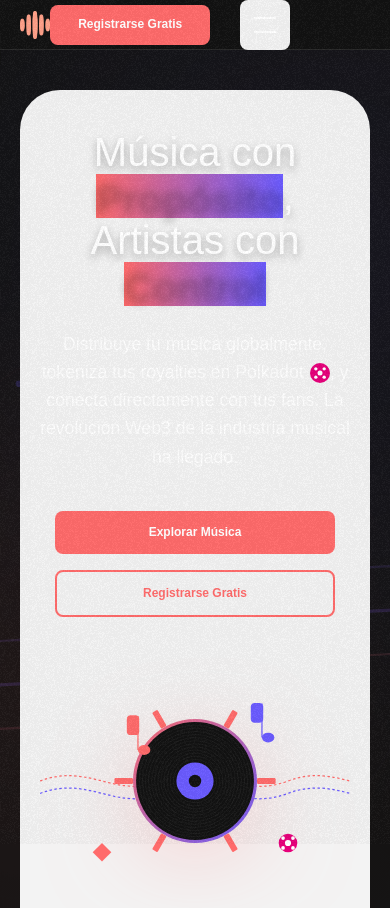
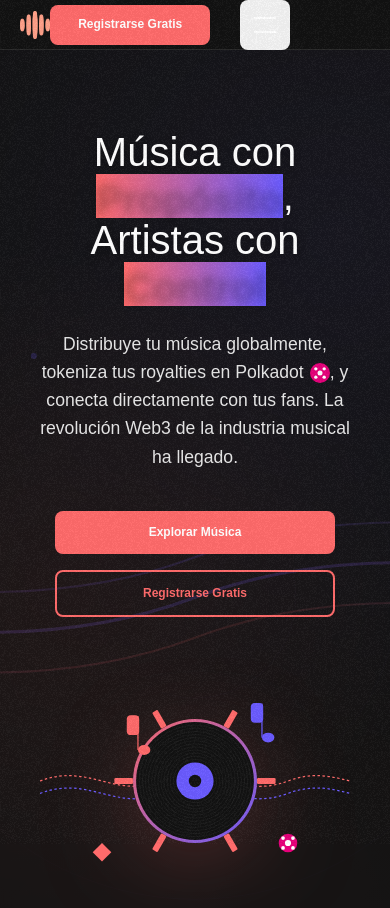
Before and after one commit to ALTOBYSUALS/hakatone_lading, a plain HTML site: page index.html in a window 390 px wide. Shown: the top 908 px of the page. Drawn offline with nearby package versions, Linux system fonts and the light colour scheme; a script that the page names is missing.

Commit message:
Fix hero content distribution: Override Webflow CSS completely with specific selectors

```diff
--- a/css/sonar-styles.css
+++ b/css/sonar-styles.css
@@ -157,7 +157,7 @@
   100% { background-position: 0% 50%; }
 }
 
-/* SECCIÓN HERO AJUSTADA */
+/* SECCIÓN HERO - SOBRESCRIBIR WEBFLOW COMPLETAMENTE */
 .hero-section {
   background-color: var(--color-dark) !important;
   position: relative;
@@ -167,6 +167,8 @@
   display: flex;
   align-items: center;
   margin-top: 0 !important;
+  padding-top: 60px !important;
+  padding-bottom: 40px !important;
 }
 
 /* Fondo animado mejorado */
@@ -204,36 +206,58 @@
   }
 }
 
-.hero-content-wrap {
-  position: relative;
-  z-index: 2;
-  display: flex;
-  flex-wrap: wrap;
-  justify-content: space-between;
-  align-items: center;
-  width: 100%;
+/* HERO CONTENT - SOBRESCRIBIR WEBFLOW COMPLETAMENTE */
+.hero-section .hero-content-wrap {
+  position: relative !important;
+  z-index: 2 !important;
+  display: flex !important;
+  flex-wrap: wrap !important;
+  justify-content: space-between !important;
+  align-items: center !important;
+  width: 100% !important;
+  background-color: transparent !important;
+  border-radius: 0 !important;
+  min-height: auto !important;
+  padding: 0 !important;
+  margin: 0 !important;
+  mix-blend-mode: normal !important;
+  background-clip: border-box !important;
+  -webkit-text-fill-color: inherit !important;
+  opacity: 1 !important;
+  overflow: visible !important;
 }
 
-.hero-text-wrap {
-  width: 55%;
-  padding-right: 40px;
+.hero-section .hero-text-wrap {
+  width: 55% !important;
+  padding-right: 40px !important;
+  max-width: none !important;
+  margin-right: 0 !important;
+  position: relative !important;
+  background-color: transparent !important;
+  border-radius: 0 !important;
+  padding-top: 0 !important;
+  padding-bottom: 0 !important;
+  padding-left: 0 !important;
+  box-sizing: border-box !important;
+  cursor: default !important;
+  object-fit: fill !important;
 }
 
-.hero-image-wrap {
-  width: 45%;
-  display: flex;
-  justify-content: center;
-  align-items: center;
+.hero-section .hero-image-wrap {
+  width: 45% !important;
+  display: flex !important;
+  justify-content: center !important;
+  align-items: center !important;
 }
 
-.hero-image {
-  max-width: 100%;
-  height: auto;
+.hero-section .hero-image {
+  max-width: 100% !important;
+  height: auto !important;
   transition: all 0.6s ease;
   filter: drop-shadow(0 20px 40px rgba(255, 107, 107, 0.2));
 }
 
-.hero-heading {
+.hero-section .hero-heading {
   font-size: 4rem !important;
   line-height: 1.1 !important;
   margin-bottom: 24px !important;
@@ -241,18 +265,21 @@
   text-shadow: 0 4px 8px rgba(0, 0, 0, 0.3);
 }
 
-.hero-paragraph {
+.hero-section .hero-paragraph {
   font-size: 1.3rem !important;
   line-height: 1.6 !important;
   margin-bottom: 40px !important;
   color: rgba(255, 255, 255, 0.9) !important;
-  max-width: 90%;
+  max-width: 90% !important;
 }
 
-.hero-buttons-wrap {
-  display: flex;
-  gap: 20px;
-  align-items: center;
+.hero-section .hero-buttons-wrap {
+  display: flex !important;
+  gap: 20px !important;
+  align-items: center !important;
+  justify-content: flex-start !important;
+  grid-column-gap: 20px !important;
+  grid-row-gap: 20px !important;
 }
 
 .polkadot-icon {
@@ -287,22 +314,31 @@
     font-size: 13px !important;
   }
 
-  .hero-text-wrap, .hero-image-wrap {
-    width: 100%;
-    padding-right: 0;
+  /* HERO RESPONSIVE TABLET */
+  .hero-section .hero-content-wrap {
+    flex-flow: column !important;
+    justify-content: flex-start !important;
+    align-items: flex-start !important;
+    padding-top: 60px !important;
   }
 
-  .hero-text-wrap {
-    margin-bottom: 40px;
-    text-align: center;
+  .hero-section .hero-text-wrap,
+  .hero-section .hero-image-wrap {
+    width: 100% !important;
+    padding-right: 0 !important;
   }
 
-  .hero-heading {
+  .hero-section .hero-text-wrap {
+    margin-bottom: 40px !important;
+    text-align: center !important;
+  }
+
+  .hero-section .hero-heading {
     font-size: 3rem !important;
   }
 
-  .hero-paragraph {
-    max-width: 100%;
+  .hero-section .hero-paragraph {
+    max-width: 100% !important;
   }
 }
 
@@ -330,30 +366,43 @@
     font-size: 12px !important;
   }
 
+  /* HERO RESPONSIVE MÓVIL */
   .hero-section {
     padding: 40px 0 30px !important;
     min-height: calc(100vh - var(--navbar-height)) !important;
   }
 
-  .hero-heading {
+  .hero-section .hero-content-wrap {
+    min-height: auto !important;
+    padding: 40px 20px 200px !important;
+  }
+
+  .hero-section .hero-text-wrap {
+    max-width: 100% !important;
+  }
+
+  .hero-section .hero-heading {
     font-size: 2.5rem !important;
   }
 
-  .hero-paragraph {
+  .hero-section .hero-paragraph {
     font-size: 1.1rem !important;
   }
 
-  .hero-buttons-wrap {
-    flex-direction: column;
-    align-items: center;
-    gap: 16px;
-    width: 100%;
+  .hero-section .hero-buttons-wrap {
+    flex-direction: column !important;
+    align-items: center !important;
+    gap: 16px !important;
+    width: 100% !important;
+    grid-column-gap: 20px !important;
+    grid-row-gap: 16px !important;
   }
 
-  .primary-button, .outline-button {
-    width: 100%;
-    max-width: 280px;
-    text-align: center;
+  .hero-section .primary-button,
+  .hero-section .outline-button {
+    width: 100% !important;
+    max-width: 280px !important;
+    text-align: center !important;
     padding: 12px 20px !important; /* BOTONES HERO MÁS CÓMODOS EN MÓVIL */
   }
 }
```
